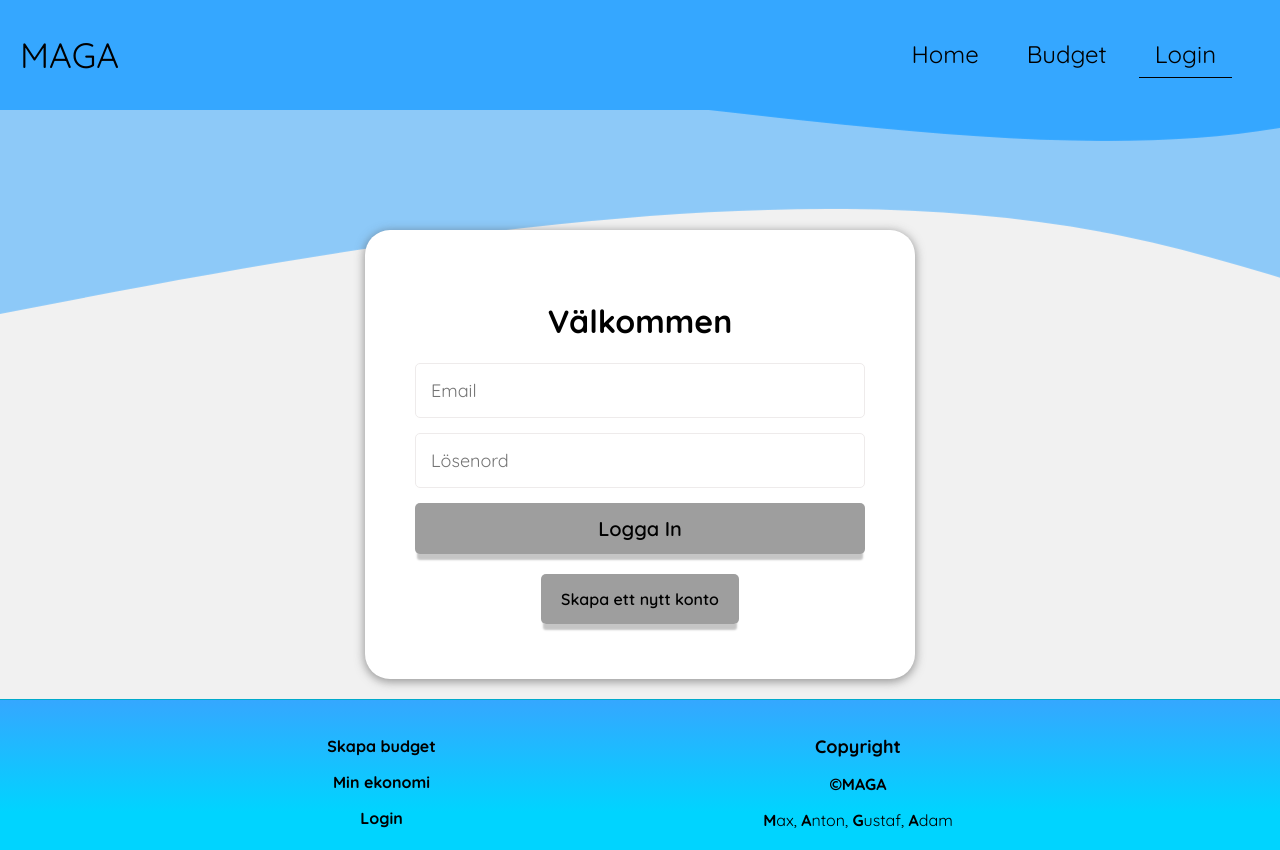
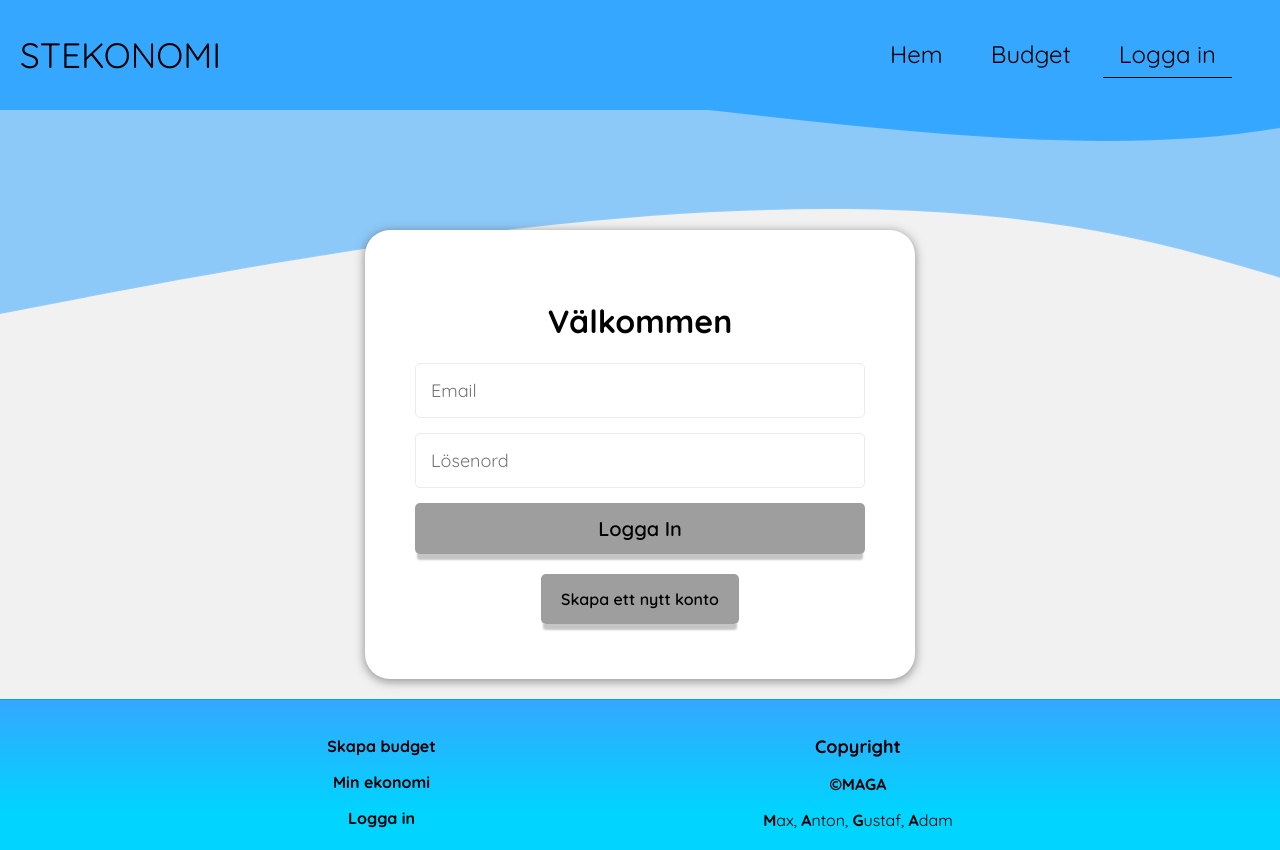
Before and after one commit to MaxHjarpe/Stekonomi, a React (Create React App) app: page /Login in a window 1280 px wide. Built offline with nearby package versions, Linux system fonts and the light colour scheme; grey boxes are pictures that could not be loaded.

Commit message:
link add

```diff
--- a/package.json
+++ b/package.json
@@ -16,8 +16,10 @@
     "react-dom": "^18.2.0",
     "react-router-dom": "^6.4.2",
     "react-scripts": "5.0.1",
+    "sourcemap-codec": "^1.4.8",
     "typescript": "^4.8.4",
-    "web-vitals": "^2.1.4"
+    "web-vitals": "^2.1.4",
+    "yallist": "^4.0.0"
   },
   "scripts": {
     "start": "react-scripts start",
--- a/src/Components/BudgetForm.tsx
+++ b/src/Components/BudgetForm.tsx
@@ -1,5 +1,5 @@
 import React from "react";
-import { NavLink } from "react-router-dom";
+import { Link, NavLink } from "react-router-dom";
 import "../CSS/budgetForm.css";
 
 const BudgetForm = () => {
@@ -33,21 +33,25 @@ const BudgetForm = () => {
                             <input id="other" className="formItemInput" type="number" />
                         </div>
                         <div className="budget__success">
+                    <Link to="/budgets">
+
                             <button className="budget__button submit__button">Beräkna</button>
+                    </Link>
+
                         </div>
                         {/* </div> */}
                     </div>
                 </form>
 
                 <div className="budget__form__right">
-                    <NavLink to="/budgets">
+                    <Link to="/budgets">
                     <button
                         className="budget__button history__button"
                     //onClick={}
                     >
                         Historik
                     </button>
-                    </NavLink>
+                    </Link>
                 </div>
 
             </div>
--- a/src/Components/Footer.tsx
+++ b/src/Components/Footer.tsx
@@ -13,7 +13,7 @@ const Footer = () => {
           <div className="footer__header">
             <NavLink className="footerlink" to="/budget"><p><b>Skapa budget</b></p></NavLink>
             <NavLink className="footerlink" to="/budgets"><p><b>Min ekonomi</b></p></NavLink>
-            <NavLink className="footerlink" to="/login"><p><b>Login</b></p></NavLink>
+            <NavLink className="footerlink" to="/login"><p><b>Logga in</b></p></NavLink>
           </div>
           <div className="footer__header">
             <h2>Copyright</h2>
--- a/src/Components/Navbar/NavBar.tsx
+++ b/src/Components/Navbar/NavBar.tsx
@@ -11,12 +11,12 @@ function NavBar() {
       <nav className="navbar">
         <div className="nav-container">
           <NavLink to="/" className="nav-logo">
-            MAGA
+            STEKONOMI
           </NavLink>
           <ul className={click ? "nav-menu active" : "nav-menu"}>
             <li className="nav-item">
               <NavLink to="/" className="nav-links" onClick={handleClick}>
-                Home
+                Hem
               </NavLink>
             </li>
             <li className="nav-item">
@@ -30,7 +30,7 @@ function NavBar() {
             </li>
             <li className="nav-item">
               <NavLink to="/Login" className="nav-links" onClick={handleClick}>
-                Login
+                Logga in
               </NavLink>
             </li>
           </ul>
```
Also changed, not shown: 2 other files (tests, documents, lock files or other folders).
